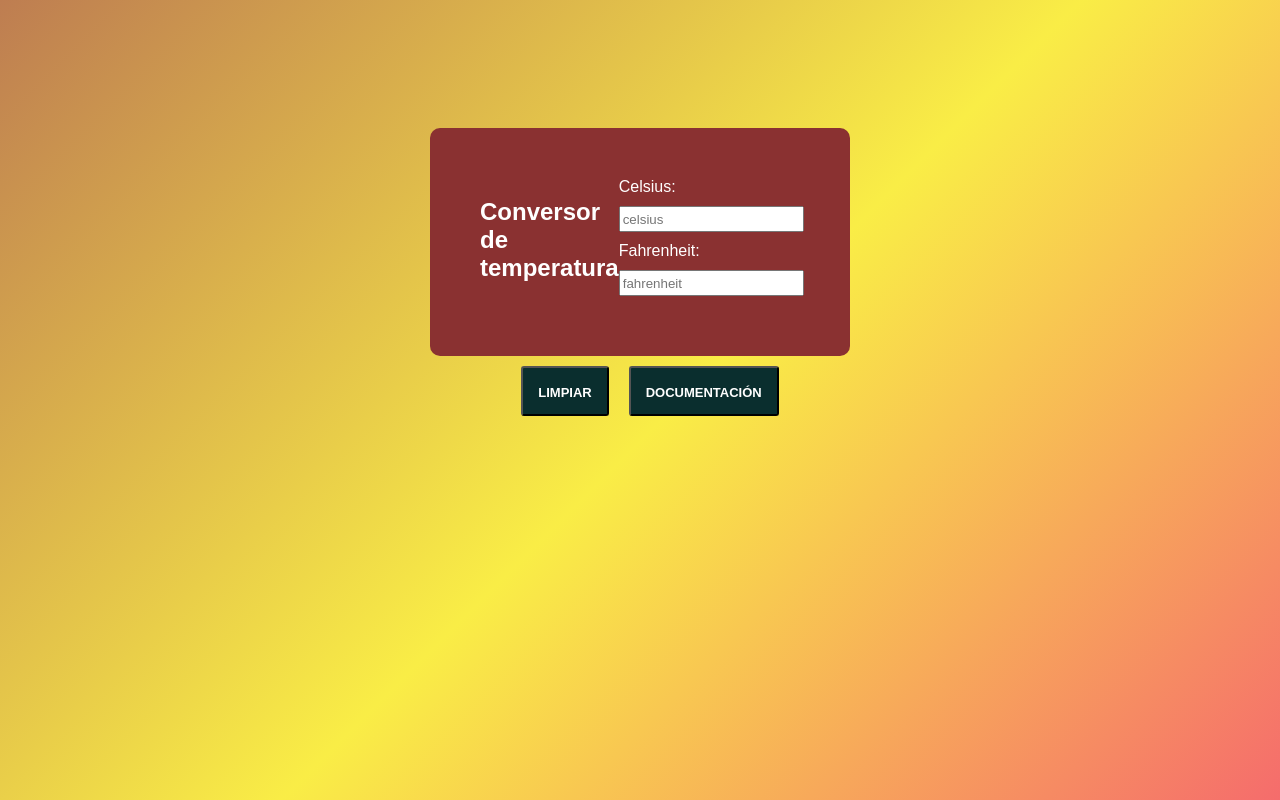
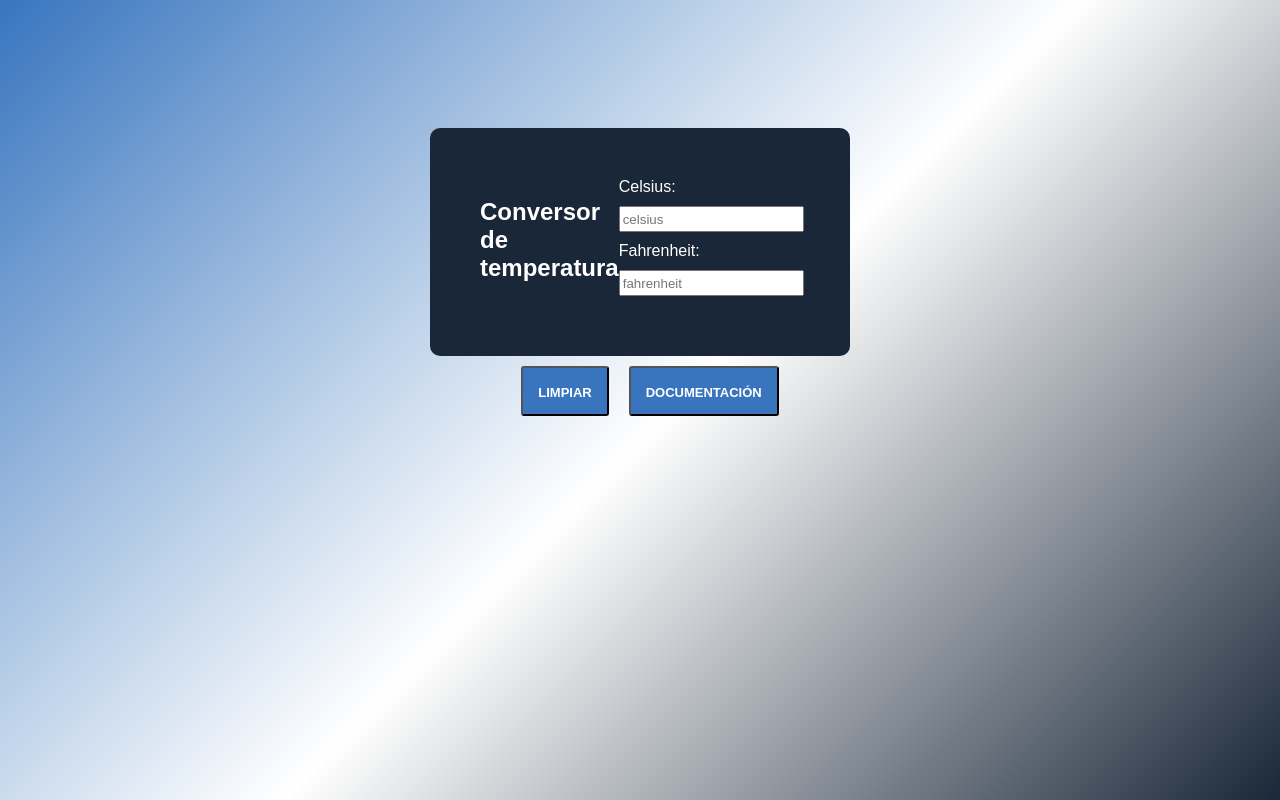
Before and after one commit to Rincon10/AREP-LAB01, a PHP site: page /public/index.html in a window 1280 px wide. Run offline with PHP 8.4, Linux system fonts and the light colour scheme.

Commit message:
Updating front

```diff
--- a/Front-End-App/src/assets/css/index.css
+++ b/Front-End-App/src/assets/css/index.css
@@ -1,3 +1,9 @@
+:root {
+    /* colors*/
+    --first-color: #3875be;
+    --code-color: #192738;
+}
+
 html {
     min-height: 100%;
 }
@@ -7,9 +13,9 @@ body {
     font-family: sans-serif;
     background-image: linear-gradient(
         -225deg,
-        #be7d51 0%,
-        #f7e600b9 52%,
-        rgb(245, 108, 108) 100%
+        #3875be 0%,
+        #fff 52%,
+        #192738 100%
     );
     min-height: 100%;
     padding-bottom: 5rem;
@@ -21,7 +27,7 @@ form {
     width: 25%;
     background-color: #fff;
     align-content: center;
-    background-color: rgb(138, 49, 49);
+    background-color: var(--code-color);
     border-radius: 10px;
     padding: 50px;
     margin: 0 auto;
@@ -39,7 +45,7 @@ input {
 }
 
 #btn-container button {
-    background-color: rgb(10, 46, 46);
+    background-color: var(--first-color);
     padding: 17px 15px;
     width: auto;
     height: 50px;
```
